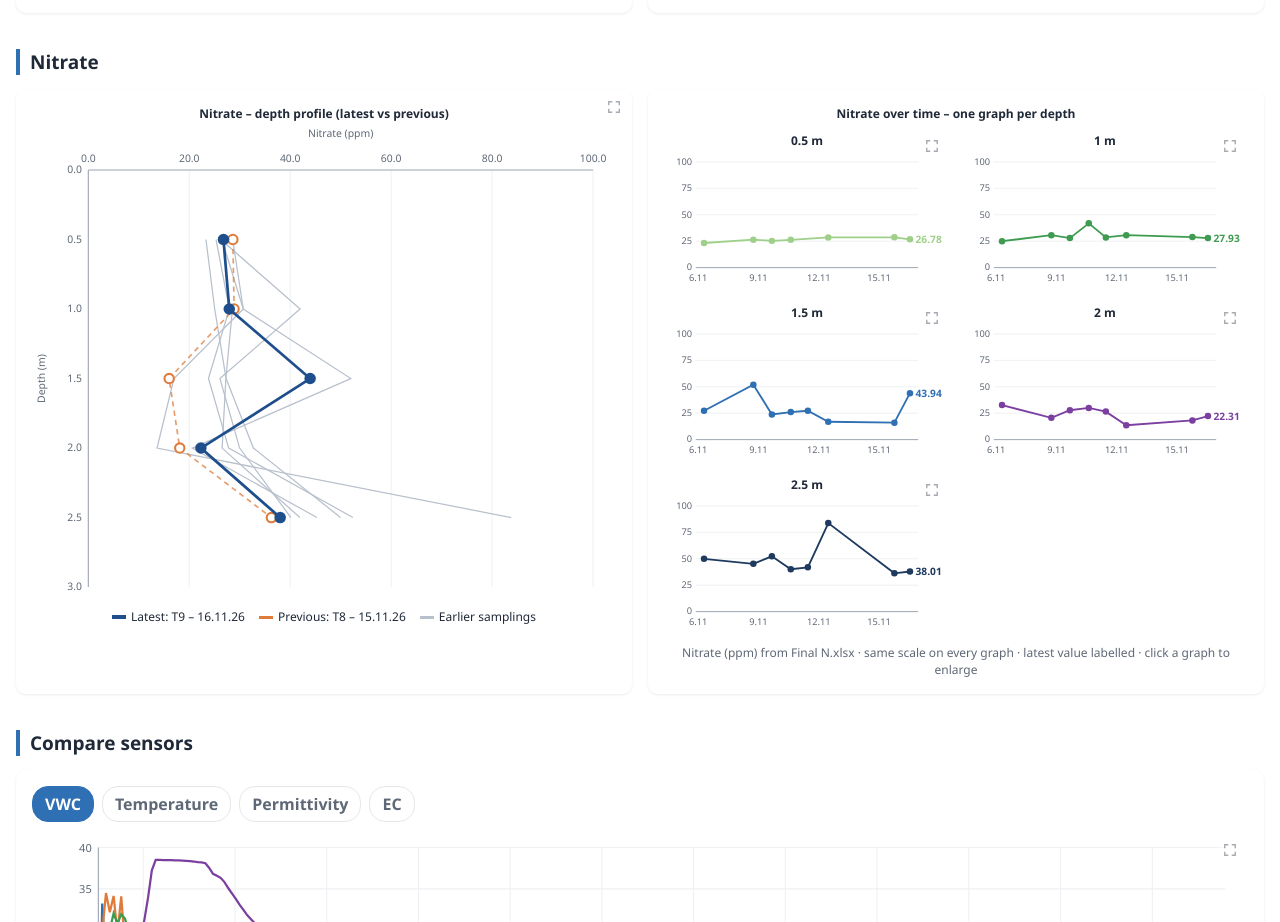
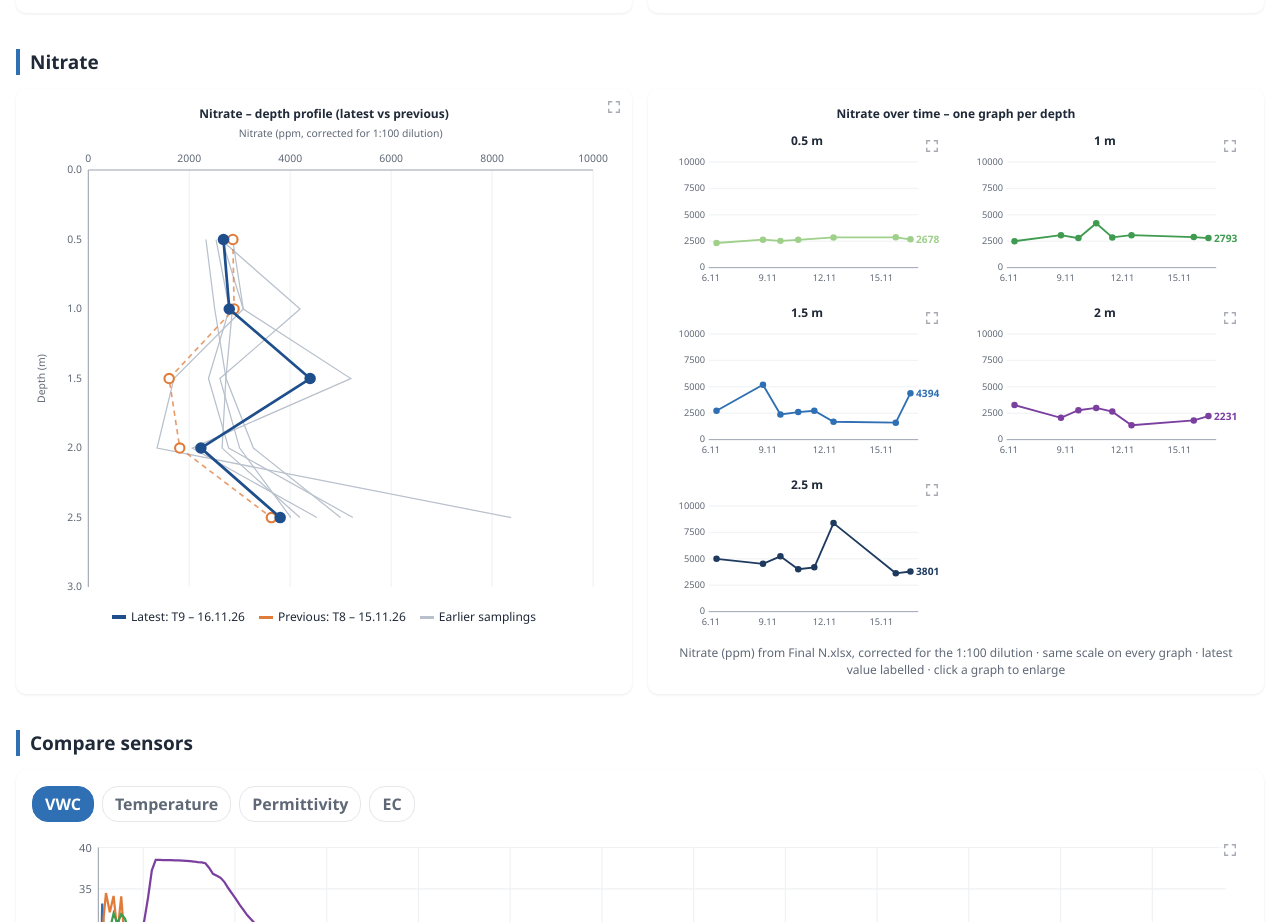
Before and after one commit to Hillel-Barda/soil-column-results, a plain HTML site: page index.html in a window 1280 px wide. Shown: the part 1195-2117 px from the top of the page. Drawn offline with Linux system fonts and the light colour scheme.

Commit message:
Data update 2026-11-17 15:14

```diff
--- a/index.html
+++ b/index.html
@@ -182,7 +182,7 @@ function render(){
  const F=D.fda,depth=F.cols.slice(0,5),S=Object.assign({},D.sensors,{Control:(D.sensors.Control||[]).map(r=>[r[0]+CTRL_OFF,...r.slice(1)])});
  const PH=460;
  const m=document.getElementById("main");
- m.innerHTML=`<section id="fda"><h2>FDA activity</h2><div class="card" style="margin-bottom:16px"><div class="tw"><table id="fdaT"></table></div></div><div class="row r2"><div class="card zoom"><div class="ct">FDA activity – depth profile (latest vs previous)</div><div id="trend"></div><div class="leg" id="trendLeg"></div></div><div class="card"><div class="ct">FDA activity over time – one graph per depth + drainage</div><div class="smg" id="prof"></div><div class="note" style="text-align:center">Depths share one scale; Drainage has its own because its values are much higher · latest value labelled · click a graph to enlarge</div></div></div></section><section id="nitrate"><h2>Nitrate</h2>${D.nitrate&&D.nitrate.rows.length?`<div class="row r2"><div class="card zoom"><div class="ct">Nitrate – depth profile (latest vs previous)</div><div id="nTrend"></div><div class="leg" id="nTrendLeg"></div></div><div class="card"><div class="ct">Nitrate over time – one graph per depth</div><div class="smg" id="nProf"></div><div class="note" style="text-align:center">Nitrate (ppm) from Final N.xlsx · same scale on every graph · latest value labelled · click a graph to enlarge</div></div></div>`:`<div class="card empty-state">No nitrate results yet.</div>`}</section>
+ m.innerHTML=`<section id="fda"><h2>FDA activity</h2><div class="card" style="margin-bottom:16px"><div class="tw"><table id="fdaT"></table></div></div><div class="row r2"><div class="card zoom"><div class="ct">FDA activity – depth profile (latest vs previous)</div><div id="trend"></div><div class="leg" id="trendLeg"></div></div><div class="card"><div class="ct">FDA activity over time – one graph per depth + drainage</div><div class="smg" id="prof"></div><div class="note" style="text-align:center">Depths share one scale; Drainage has its own because its values are much higher · latest value labelled · click a graph to enlarge</div></div></div></section><section id="nitrate"><h2>Nitrate</h2>${D.nitrate&&D.nitrate.rows.length?`<div class="row r2"><div class="card zoom"><div class="ct">Nitrate – depth profile (latest vs previous)</div><div id="nTrend"></div><div class="leg" id="nTrendLeg"></div></div><div class="card"><div class="ct">Nitrate over time – one graph per depth</div><div class="smg" id="nProf"></div><div class="note" style="text-align:center">Nitrate (ppm) from Final N.xlsx, corrected for the 1:100 dilution · same scale on every graph · latest value labelled · click a graph to enlarge</div></div></div>`:`<div class="card empty-state">No nitrate results yet.</div>`}</section>
 <section id="compare"><h2>Compare sensors</h2><div class="card"><div class="ctrl" id="pbtn"></div><div class="zoom" style="border-radius:8px"><div id="cmp"></div></div><div class="leg" id="cmpLeg"></div></div></section>
 <section id="moist"><h2>FDA vs VWC</h2><div class="mgrid" id="mGrid"></div><div class="note">FDA activity (left axis, dots) at each sampling time; VWC (right axis, line) from the sensor at the same depth. No VWC sensor at 2 m. Control = bucket irrigated with water only.</div></section>
 <section id="grid"><h2>All sensor graphs</h2><div class="gwrap"><div class="grid" id="g"></div></div><div class="note">Hourly averages of 5-minute logger readings (CR300 TDT sensors 1, 2, 3, 5; TDR control). Click any graph to open it full screen. EC unit for sensors 1–5 not given in source data.</div></section>`;
@@ -201,7 +201,7 @@ function render(){
   const vals=R2.flatMap(r=>r[2].slice(0,5)).filter(v=>v!=null);const xr=nice(0,Math.max(...vals),big?10:5);
   const ymax=Math.ceil(Math.max(...DEP)+0.5),X=v=>Lm+v/xr.hi*(W-Lm-R),Y=dd=>T+dd/ymax*(H-T-B);
   let g=`<svg viewBox="0 0 ${W} ${H}">`;
-  for(let v=0;v<=xr.hi+1e-9;v+=xr.st)g+=`<line class="gr" x1="${X(v)}" x2="${X(v)}" y1="${T}" y2="${H-B}"/><text class="tk" x="${X(v)}" y="${T-8}" text-anchor="middle">${v.toFixed(1)}</text>`;
+  for(let v=0;v<=xr.hi+1e-9;v+=xr.st)g+=`<line class="gr" x1="${X(v)}" x2="${X(v)}" y1="${T}" y2="${H-B}"/><text class="tk" x="${X(v)}" y="${T-8}" text-anchor="middle">${xr.hi>=100?Math.round(v):v.toFixed(1)}</text>`;
   for(let dd=0;dd<=ymax+1e-9;dd+=0.5)g+=`<text class="tk" x="${Lm-6}" y="${Y(dd)+3}" text-anchor="end">${dd.toFixed(1)}</text>`;
   g+=`<line class="ax" x1="${Lm}" x2="${Lm}" y1="${T}" y2="${H-B}"/><line class="ax" x1="${Lm}" x2="${W-R}" y1="${T}" y2="${T}"/>`;
   g+=`<text class="tk" x="${(Lm+W-R)/2}" y="${big?20:14}" text-anchor="middle">${cf.unit}</text><text class="tk" transform="translate(${big?18:12},${(T+H-B)/2}) rotate(-90)" text-anchor="middle">Depth (m)</text>`;
@@ -220,7 +220,7 @@ function render(){
  const SMP=cf.panels;
  document.getElementById(cf.prof).innerHTML=SMP.map((p,k)=>`<div class="sm1 zoom"><div class="ct">${p.t}${p.own?' <span style="font-weight:400;color:var(--mute)">(own scale)</span>':""}</div><div id="${cf.sm}${k}"></div></div>`).join("");
  SMP.forEach((sp,k)=>chart(cf.sm+k,cf.name+" over time – "+sp.t,(el,o)=>{const i=sp.col,DCi=sp.c,yMax=sp.own?nice(0,Math.max(...R2.map(r=>r[2][i]).filter(v=>v!=null)),4).hi:fdaMax;
-  const W=o?o.w:300,H=o?o.h:150,big=!!o,Lm=big?60:30,R=big?40:30,T=big?20:14,B=big?44:22;
+  const W=o?o.w:300,H=o?o.h:150,big=!!o,Lm=big?(yMax>=1000?74:60):(yMax>=1000?44:30),R=big?40:30,T=big?20:14,B=big?44:22;
   const pts=R2.map((r,k)=>[TM[k],r[2][i],r]).filter(p=>p[1]!=null);if(!pts.length){el.innerHTML="";return}
   const x0=Math.min(...pts.map(p=>p[0])),x1=Math.max(...pts.map(p=>p[0])),pad=Math.max(0.3,(x1-x0)*0.04);
   const X=x=>Lm+(x-(x0-pad))/((x1+pad)-(x0-pad))*(W-Lm-R),Y=v=>T+(1-v/yMax)*(H-T-B),st=nice(0,yMax,big?8:4).st;
@@ -239,7 +239,7 @@ function render(){
  };
  pair(F.rows,F.times,{name:"FDA activity",unit:"FDA activity (nmol h⁻¹ ml⁻¹)",trend:"trend",leg:"trendLeg",prof:"prof",sm:"sm",panels:depth.map((d,i)=>({t:d,col:i,c:DC[i],own:false})).concat([{t:"Drainage",col:5,c:"#8a5a2b",own:true}])});
  if(D.nitrate&&D.nitrate.rows.length){const NR=D.nitrate.rows,NT=NR.map(r=>{const k=F.rows.findIndex(x=>x[0]===r[0]);return k>=0&&F.times?F.times[k]:null});
-  pair(NR,NT,{name:"Nitrate",unit:"Nitrate (ppm)",trend:"nTrend",leg:"nTrendLeg",prof:"nProf",sm:"nsm",panels:depth.map((d,i)=>({t:d,col:i,c:DC[i],own:false}))})}
+  pair(NR,NT,{name:"Nitrate",unit:"Nitrate (ppm, corrected for 1:100 dilution)",trend:"nTrend",leg:"nTrendLeg",prof:"nProf",sm:"nsm",panels:depth.map((d,i)=>({t:d,col:i,c:DC[i],own:false}))})}
  const FT=F.times||F.rows.map(()=>null);const SEN={"0.5 m":"1","1 m":"2","1.5 m":"3","2 m":null,"2.5 m":"5"};
  const MP=depth.map((d,i)=>({t:"Depth "+d,col:i,sen:SEN[d],sl:SEN[d]?"sensor "+SEN[d]:null})).concat([{t:"Control – irrigated with water",col:6,sen:"Control",sl:"control sensor"}]);
  const lgOf=p=>`<span><i style="background:#E07B39;height:8px;width:8px;border-radius:50%"></i>FDA activity</span>`+(p.sen&&S[p.sen]?`<span><i style="background:#2F6FB3"></i>VWC (${p.sl})</span>`:"");
```
Also changed, not shown: data.json (+1 -1 lines).
